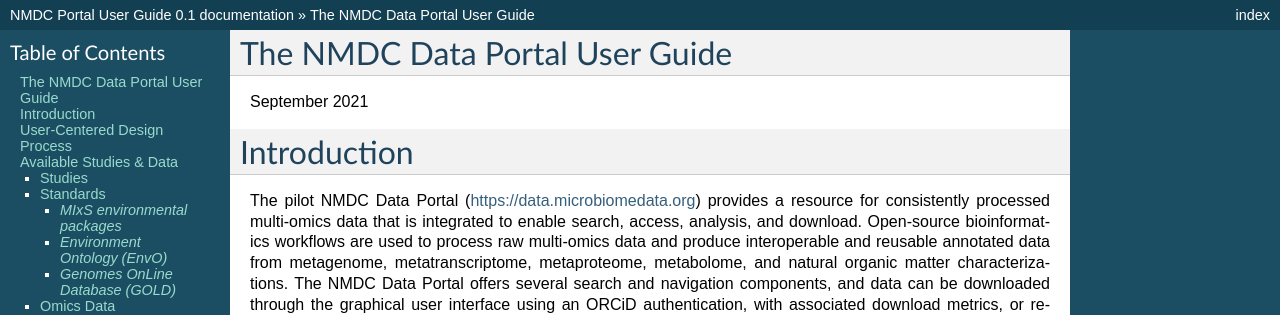
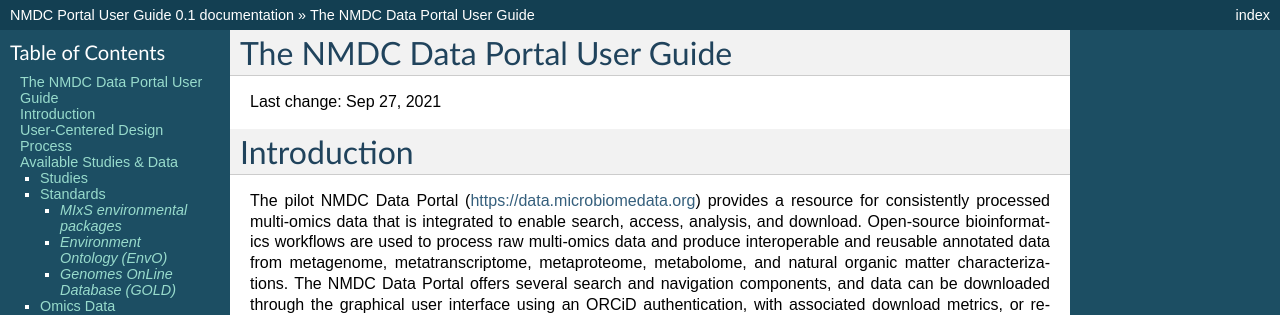
Before and after one commit to microbiomedata/portal_user_guide, a Sphinx documentation site: the page built from source/index.rst, in a window 1280 px wide and 900 px high. Shown: the top 315 px of the window. Built offline with Sphinx 7.4.7, drawn with Linux system fonts in a browser that asks for light colours.

Commit message:
Updated to date to last change.

```diff
--- a/source/index.rst
+++ b/source/index.rst
@@ -2,7 +2,7 @@
 The NMDC Data Portal User Guide
 ===============================
 
-September 2021
+Last change: |today|
 
 .. toctree::
  :maxdepth: 2
```
Also changed, not shown: 5 other files.
